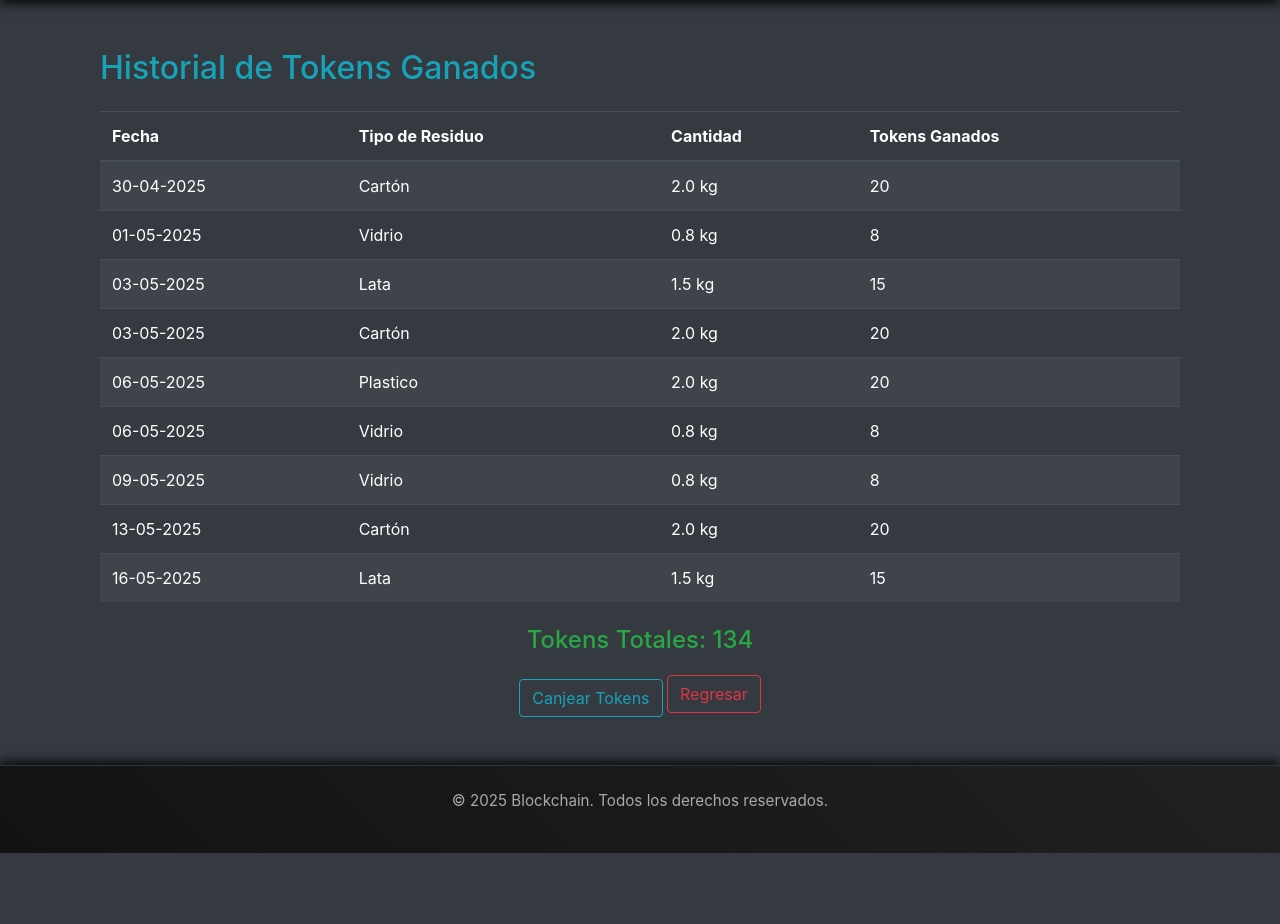
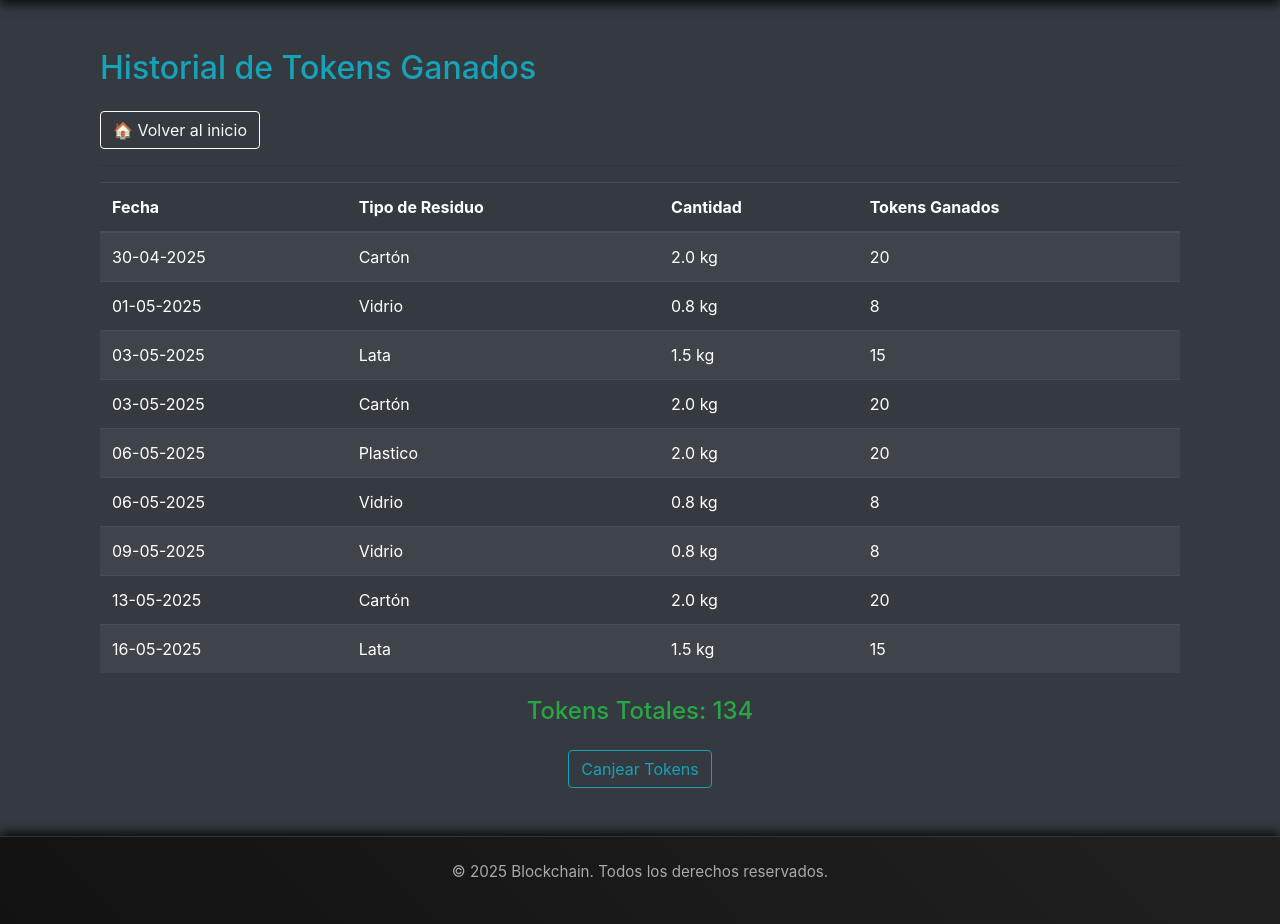
Before and after one commit to Tadeeo0/blockchain_cryptography, a Flask app: page /historial in a window 1280 px wide. Shown: the part 69-993 px from the top of the page. Before the commit the page ends 922 px from the top, so only its background shows below. Run offline with Flask 3, Linux system fonts and the light colour scheme; some libraries are stand-ins or nearby versions.

Commit message:
Cambio de lugar boton regresar en historial

```diff
--- a/app/templates/historial.html
+++ b/app/templates/historial.html
@@ -6,6 +6,8 @@
 <div class="container mt-5">
   <h2 class="mb-4 text-info">Historial de Tokens Ganados</h2>
 
+    <a href="{{ url_for('main.home_view') }}" class="btn btn-outline-light">🏠 Volver al inicio</a>
+<hr>
   <table class="table table-dark table-striped table-hover">
     <thead>
       <tr>
@@ -34,7 +36,7 @@
    <div class="text-center mt-4 mb-5">
     <h4 class="text-success">Tokens Totales: {{ total_tokens }}</h4>
     <a href="{{ url_for('main.canjear_tokens') }}" class="btn btn-outline-info mt-3">Canjear Tokens</a>
-    <a href="{{ url_for('main.home_view') }}" class="btn btn-outline-danger mt-2">Regresar</a>
+
   </div>
 </div>
 {% endblock %}
```
